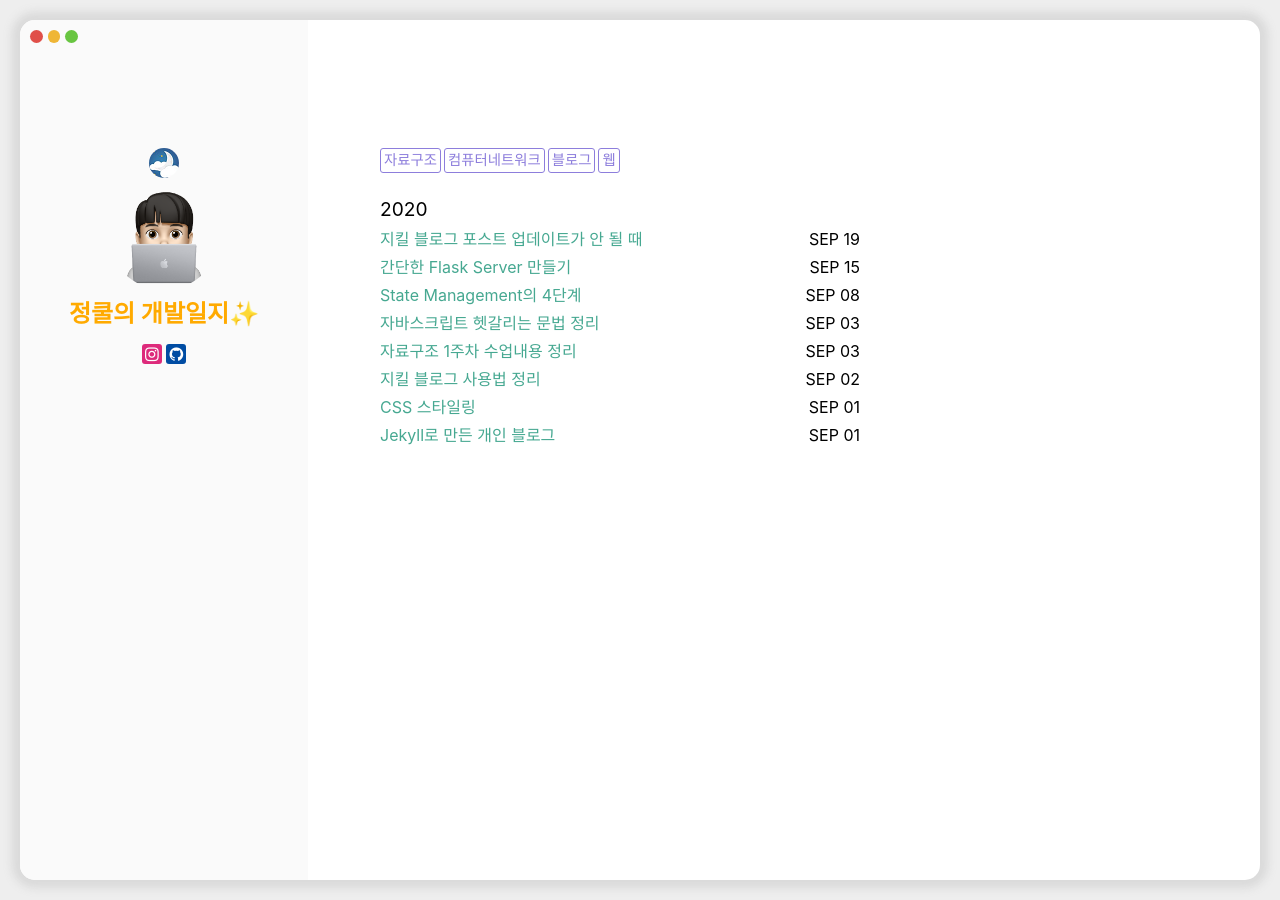
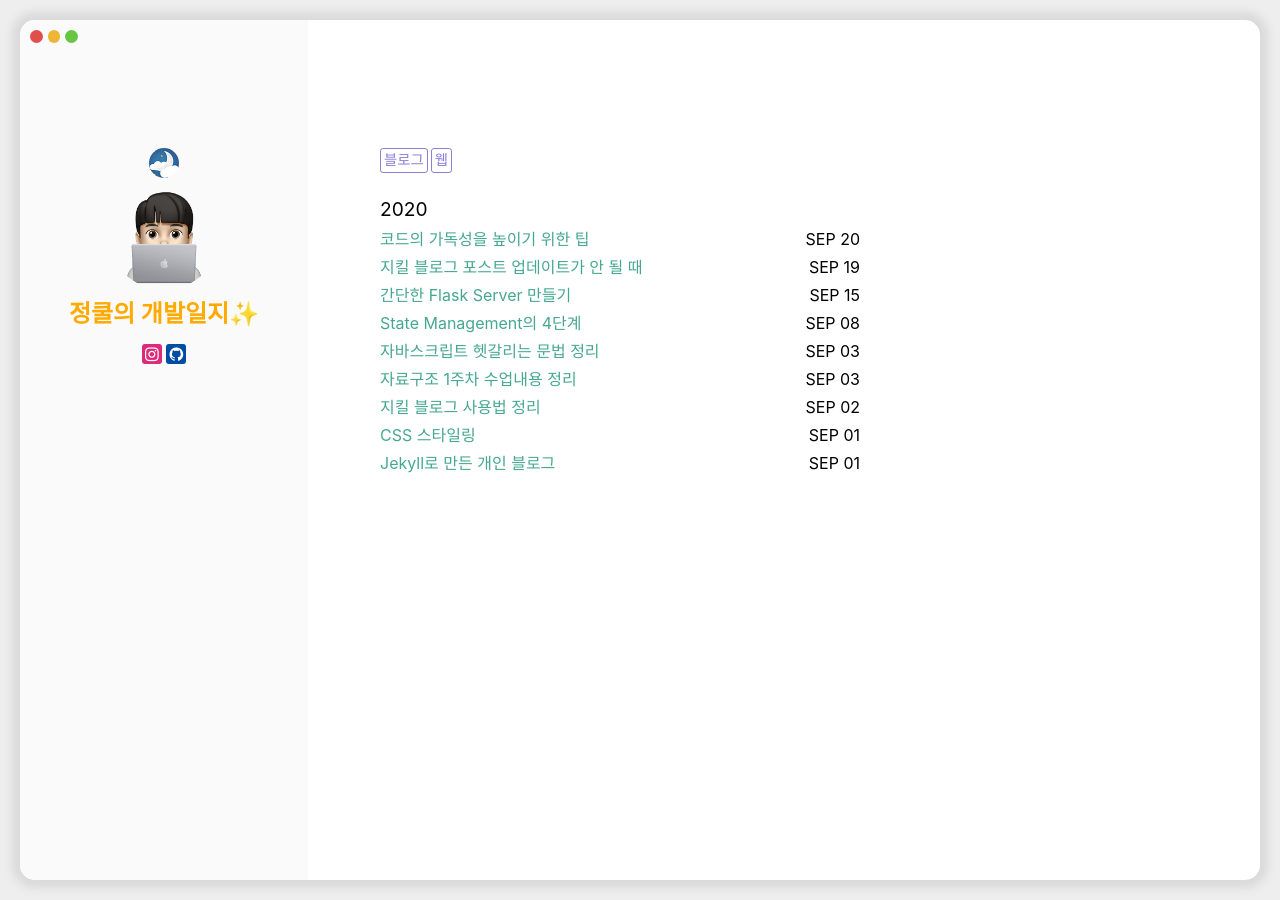
Before and after one commit to sebastianrcnt/sebastianrcnt.github.io, a Jekyll site: the page built from index.html, in a window 1280 px wide. Built offline with Jekyll 4.4.1, drawn with Linux system fonts in a browser that asks for light colours; some web fonts are replaced; some of the changed lines change nothing that is shown.

Commit message:
포스팅

````diff
--- a/_data/tags.yml
+++ b/_data/tags.yml
@@ -1,4 +1,2 @@
-- 자료구조
-- 컴퓨터네트워크
 - 블로그
 - 웹
--- /dev/null
+++ b/_posts/2020-09-20-t10.md
@@ -0,0 +1,62 @@
+---
+title: 코드의 가독성을 높이기 위한 팁
+---
+
+한없이 부족한 나의 개발실력이지만.. 그래도 나름 '코드 리뷰'를 할 기회가 생겼다. 근데 코드를 봐주면서 가장 크게 든 생각은 **코드의 가독성** 과 관련된 부분이었다. 어떤 사람의 코드는 굉장히 쉽고 빠르게 잘 읽혔고, 또 어떤 사람의 코드는 간단한 일을 하는 코드임에도 주석을 읽고 나서야 이해할 수 있었다.
+
+코드의 형식(?)와 관련된 공부는 Clean Code라는 책만 읽은 게 다여서, 코드의 가독성의 중요성을 느껴본 적이 없었다. 내 코드만 항상 봤었고 남의 코드라고는 패키지 내 소스코드 정도가 대부분이었던 걸 생각해보면, 가독성이 얼마나 중요한 것인지 내가 간과하고 있었던 것이다.
+
+**코드의 가독성** 을 결정하는 것은 무엇일까?
+
+1. #### 함수/변수 네이밍
+
+   - 함수는 동사로, 변수는 명사로 지정한다.
+
+     - `submitHandler()` 대신 `handleSubmit()`
+     - `inputEmpty()` 대신 `emptyInput()`
+     - 변수 이름은 영어로 짓고, 마치 영어로 말하듯이 짓는 것이 좋다!
+
+2. #### 추상화
+
+- 같은 코드여도 추상화 수준이 다른 코드가 섞여 있다면 이해하기 어렵다.
+
+```javascript
+startExam()
+
+problems('math').get(1).solve()
+
+const answerForMathNumberTwo = thinkAnswer();
+const choices = problems('math').get(2).choices()
+for (let choice of choices) {
+  if (choice === answerForMathNumberTwo) {
+    problems('math').get(2).choose(choice).solve()
+  }
+}
+...
+problems('math').get(29).solve()
+problems('math').get(30).solve()
+
+solveAllProblemsInSubject('korean')
+
+problems('english').get(1).solve()
+problems('english').get(2).solve()
+...
+problems('english').get(44).solve()
+problems('english').get(45).solve()
+
+submitAnswers()
+```
+
+- 이런 식으로 짜는 것보다 아래가 훨씬 더 읽기 편하다
+
+```javascript
+startExam();
+
+solveAllProblemsInSubject("math");
+solveAllProblemsInSubject("korean");
+solveAllProblemsInSubject("english");
+
+submitAnswers();
+```
+
+> 코드를 짜는 과정은 하나의 과제를 해결하기 위해 필요한 **복잡하고 구체적인 단계**들을 더 **추상적이고 단순한 단계**로 나누어 처리하는 것을 의미한다. 함수를 이용하여 동작을 추상화하여 함수 혹은 클래스 안으로 숨김으로써 더 이해하기 쉬운 코드를 작성할 수 있다.
````
